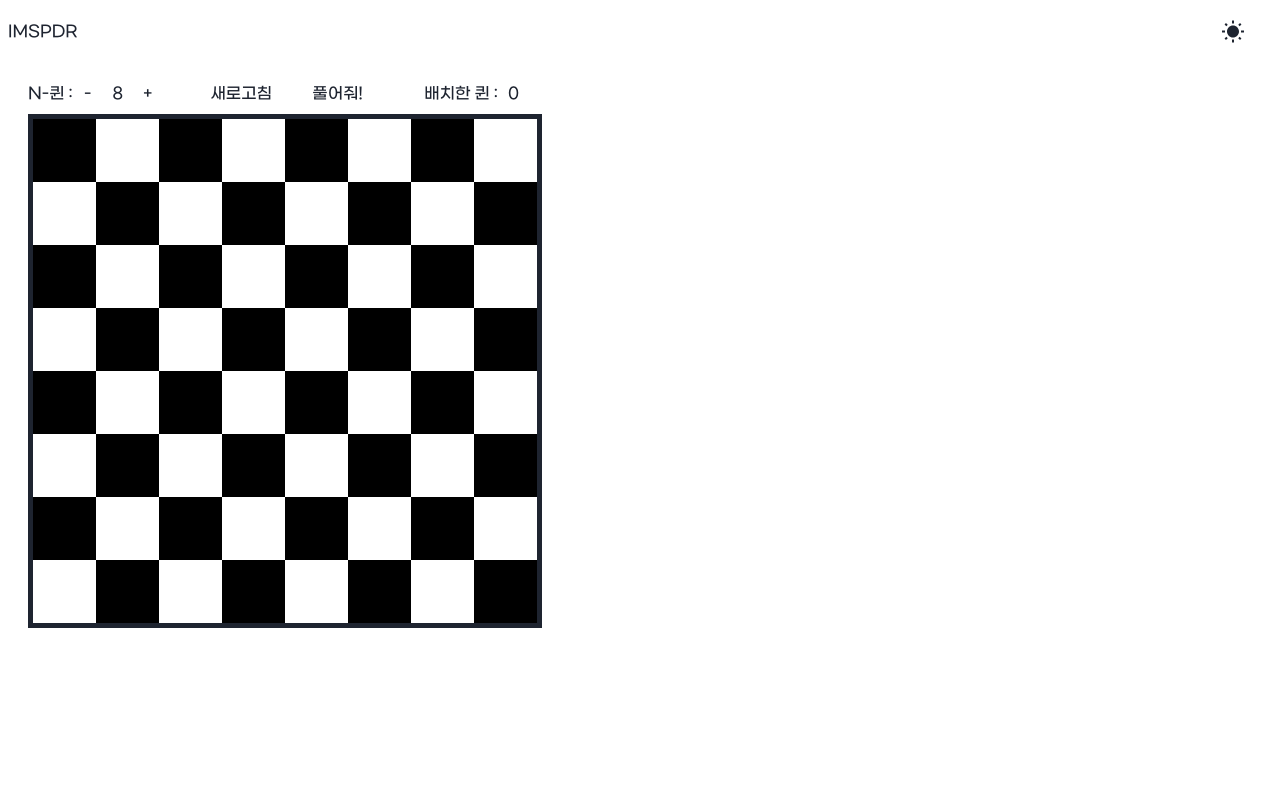
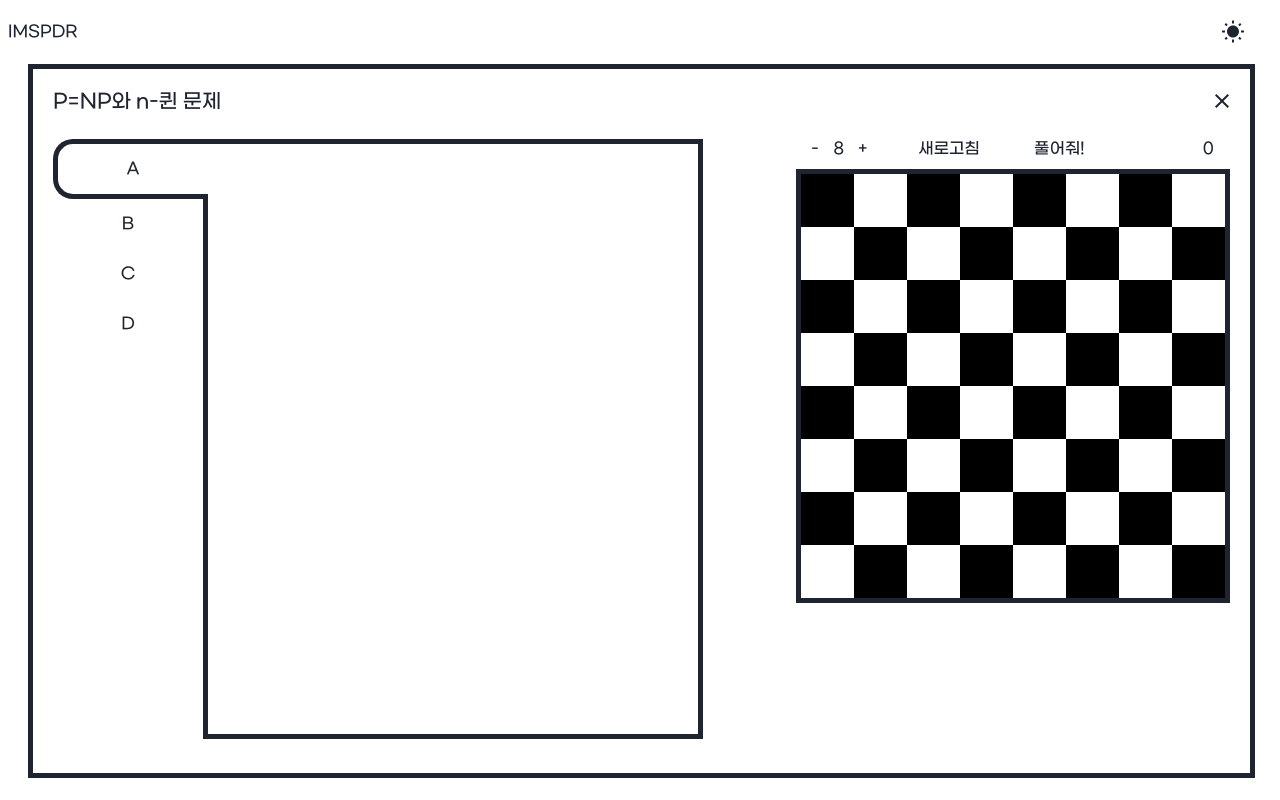
Before and after one commit to imspdr/imspdr, a React app: page /chess in a window 1280 px wide. Built offline with nearby package versions, Linux system fonts and the light colour scheme.

Commit message:
blog start

```diff
--- a/src/App.tsx
+++ b/src/App.tsx
@@ -1,10 +1,12 @@
-import { Route, Routes } from "react-router-dom";
+import { Route, Routes, useNavigate } from "react-router-dom";
 import ThemeToggle from "./common/ThemeToggle";
 import { css } from "@emotion/react";
 import MainPage from "./projects/project0/page/MainPage";
 import ChessPage from "./projects/project1/page/ChessPage";
+import { unselectable } from "./common/Util";
 
 function App() {
+  const navigate = useNavigate();
   return (
     <div>
       <div
@@ -12,7 +14,6 @@ function App() {
           position: absolute;
           top: 0px;
           width: calc(99vw);
-          min-width: 320px;
           height: 64px;
           display: flex;
           flex-direction: row;
@@ -20,7 +21,16 @@ function App() {
           align-items: center;
         `}
       >
-        IMSPDR
+        <div
+          onClick={() => {
+            navigate("/");
+          }}
+          css={css`
+            ${unselectable}
+          `}
+        >
+          IMSPDR
+        </div>
         <ThemeToggle />
       </div>
       <div
--- /dev/null
+++ b/src/common/CommonTemplate.tsx
@@ -0,0 +1,51 @@
+import { css } from "@emotion/react";
+import { useNavigate } from "react-router-dom";
+import { unselectable } from "@src/common/Util";
+import CloseIcon from "@mui/icons-material/Close";
+
+export default function CommonTemplate(props: { title: string; children: JSX.Element }) {
+  const navigate = useNavigate();
+  return (
+    <div
+      css={css`
+        padding: 20px;
+        border: 5px solid;
+        margin: 20px;
+        height: calc(100% - 64px);
+      `}
+    >
+      <div
+        css={css`
+          display: flex;
+          flex-direction: row;
+          justify-content: space-between;
+          height: 30px;
+          font-size: 20px;
+          ${unselectable}
+        `}
+      >
+        <div>{props.title}</div>
+        <div
+          onClick={() => {
+            navigate("/");
+          }}
+          css={css`
+            width: 20px;
+            height: 20px;
+          `}
+        >
+          <CloseIcon />
+        </div>
+      </div>
+      <div
+        css={css`
+          margin-top: 20px;
+          overflow: auto;
+          height: calc(100% - 50px);
+        `}
+      >
+        {props.children}
+      </div>
+    </div>
+  );
+}
--- a/src/index.scss
+++ b/src/index.scss
@@ -26,7 +26,6 @@ html {
   padding: 0;
   width: 100%;
   height: 100%;
-  overflow: auto;
   background: var(--background);
   color: var(--foreground);
   font-family: "GmarketSansMedium";
--- a/src/projects/project1/components/ChessBoard.tsx
+++ b/src/projects/project1/components/ChessBoard.tsx
@@ -38,7 +38,8 @@ function ChessBlock(props: {
 
 function ChessBoard(props: { boardSize: number }) {
   const chessStore = useChessStore();
-  const boardSize = Math.round(props.boardSize / chessStore.nQueen) * chessStore.nQueen;
+  const givenSize = props.boardSize < 320 ? 320 : props.boardSize;
+  const boardSize = Math.round(givenSize / chessStore.nQueen) * chessStore.nQueen;
   return (
     <div>
       <div
@@ -46,18 +47,27 @@ function ChessBoard(props: { boardSize: number }) {
           display: flex;
           flex-direcion: row;
           justify-content: space-between;
-          width: ${props.boardSize}px;
+          width: ${givenSize}px;
           align-items: center;
         `}
       >
+        {givenSize >= 500 && (
+          <div
+            css={css`
+              width: 10%;
+            `}
+          >
+            {`N퀸 : `}
+          </div>
+        )}
         <div
           css={css`
             display: flex;
             flex-direction: row;
-            width: ${Math.round(props.boardSize / 3)}px;
+            justify-content: space-evenly;
+            width: 20%;
           `}
         >
-          {`N-퀸 : `}
           <div
             onClick={() => {
               if (chessStore.nQueen > 4) {
@@ -65,11 +75,12 @@ function ChessBoard(props: { boardSize: number }) {
               }
             }}
             css={css`
+              width: 30px;
               display: flex;
               align-items: center;
               justify-content: center;
-              width: 30px;
               ${unselectable}
+              ${chessStore.solving ? "color : #AAAAAA;" : ""}
             `}
           >
             {"-"}
@@ -79,7 +90,6 @@ function ChessBoard(props: { boardSize: number }) {
               display: flex;
               align-items: center;
               justify-content: center;
-              width: 30px;
             `}
           >
             {`${chessStore.nQueen}`}
@@ -91,10 +101,11 @@ function ChessBoard(props: { boardSize: number }) {
               }
             }}
             css={css`
+              width: 30px;
               display: flex;
               align-items: center;
               justify-content: center;
-              width: 30px;
+              ${chessStore.solving ? "color : #AAAAAA;" : ""}
               ${unselectable}
             `}
           >
@@ -104,6 +115,10 @@ function ChessBoard(props: { boardSize: number }) {
         <div
           onClick={() => chessStore.clear()}
           css={css`
+            width: 25%;
+            display: flex;
+            align-items: center;
+            justify-content: center;
             ${chessStore.solving ? "color : #AAAAAA;" : ""}
             ${unselectable}
           `}
@@ -119,10 +134,10 @@ function ChessBoard(props: { boardSize: number }) {
             }
           }}
           css={css`
+            width: 20%;
             display: flex;
             align-items: center;
             justify-content: center;
-            width: 100px;
             ${unselectable}
           `}
         >
@@ -133,10 +148,10 @@ function ChessBoard(props: { boardSize: number }) {
             display: flex;
             flex-direction: row;
             justify-content: flex-end;
-            width: ${Math.round(props.boardSize / 4)}px;
+            width: 25%;
           `}
         >
-          <div>{`배치한 퀸 : `}</div>
+          <div>{givenSize >= 500 ? `배치한 퀸 : ` : ""}</div>
           <div
             css={css`
               width: 20px;
@@ -167,7 +182,7 @@ function ChessBoard(props: { boardSize: number }) {
                 return (
                   <ChessBlock
                     color={(i + j) % 2 === 0 ? 0 : 1}
-                    size={Math.round(props.boardSize / chessStore.nQueen)}
+                    size={Math.round(givenSize / chessStore.nQueen)}
                     hasQueen={chessStore.included(i, j)}
                     isCovered={chessStore.isCovered(i, j)}
                     onClick={() => {
--- /dev/null
+++ b/src/projects/project1/components/explainBlog/ExplainBlog.tsx
@@ -0,0 +1,64 @@
+import { css } from "@emotion/react";
+import { observer } from "mobx-react";
+import { useState, useEffect } from "react";
+import { unselectable } from "@src/common/Util";
+
+function ExplainBlog(props: { width: number; height: number }) {
+  const testTab = [
+    { label: "A", value: 0 },
+    { label: "B", value: 1 },
+    { label: "C", value: 2 },
+    { label: "D", value: 3 },
+  ];
+  const [nowTab, setNowTab] = useState(0);
+  const givenHeight = Math.max(props.height, testTab.length * 50 + 10);
+  return (
+    <div
+      css={css`
+        display: flex;
+        flex-direction: row;
+        height: ${givenHeight}px;
+      `}
+    >
+      <div>
+        {testTab.map((tab) => {
+          return (
+            <div
+              css={css`
+                width: 150px;
+                height: 50px;
+                display: flex;
+                align-items: center;
+                justify-content: center;
+                border-radius: 20px 0px 0px 20px;
+                ${nowTab === tab.value
+                  ? "border: 5px solid; border-right-width: 0px;"
+                  : "border: 0px solid; border-right-width: 5px;"}
+                ${unselectable}
+              `}
+              onClick={() => setNowTab(tab.value)}
+            >
+              {tab.label}
+            </div>
+          );
+        })}
+        <div
+          css={css`
+            height: ${givenHeight - testTab.length * 50 - 10}px;
+            border: 0px solid;
+            border-right-width: 5px;
+          `}
+        ></div>
+      </div>
+      <div
+        css={css`
+          width: ${props.width - 150}px;
+          border: 5px solid;
+          border-left-width: 0px;
+        `}
+      ></div>
+    </div>
+  );
+}
+
+export default observer(ExplainBlog);
--- a/src/projects/project1/store/ChessStore.ts
+++ b/src/projects/project1/store/ChessStore.ts
@@ -21,8 +21,10 @@ class ChessStore {
     return this.__nQueen;
   }
   set nQueen(n: number) {
-    this.__nQueen = n;
-    this.clear();
+    if (!this.solving) {
+      this.__nQueen = n;
+      this.clear();
+    }
   }
   get poses() {
     return this.__poses;
--- a/src/projects/project1/template/ChessTemplate.tsx
+++ b/src/projects/project1/template/ChessTemplate.tsx
@@ -1,16 +1,38 @@
 import { observer } from "mobx-react";
 import { css } from "@emotion/react";
 import ChessBoard from "../components/ChessBoard";
+import ExplainBlog from "../components/explainBlog/ExplainBlog";
+import { useState, useEffect } from "react";
+import CommonTemplate from "@src/common/CommonTemplate";
 
 function ChessPageTemplate() {
+  const [chessWidth, setChessWidth] = useState(window.innerWidth);
+  const [chessHeight, setChessHeight] = useState(window.innerHeight);
+  useEffect(() => {
+    addEventListener("resize", () => {
+      setChessWidth(window.innerWidth);
+      setChessHeight(window.innerHeight);
+    });
+  }, []);
   return (
-    <div
-      css={css`
-        padding: 20px;
-      `}
-    >
-      <ChessBoard boardSize={500} />
-    </div>
+    <CommonTemplate title="P=NP와 n-퀸 문제">
+      <div
+        css={css`
+          display: flex;
+          flex-direction: row;
+          justify-content: space-between;
+        `}
+      >
+        <div
+          css={css`
+            margin-right: 20px;
+          `}
+        >
+          <ExplainBlog width={chessWidth / 2} height={chessHeight - 200} />
+        </div>
+        <ChessBoard boardSize={chessWidth / 3} />
+      </div>
+    </CommonTemplate>
   );
 }
 
```
